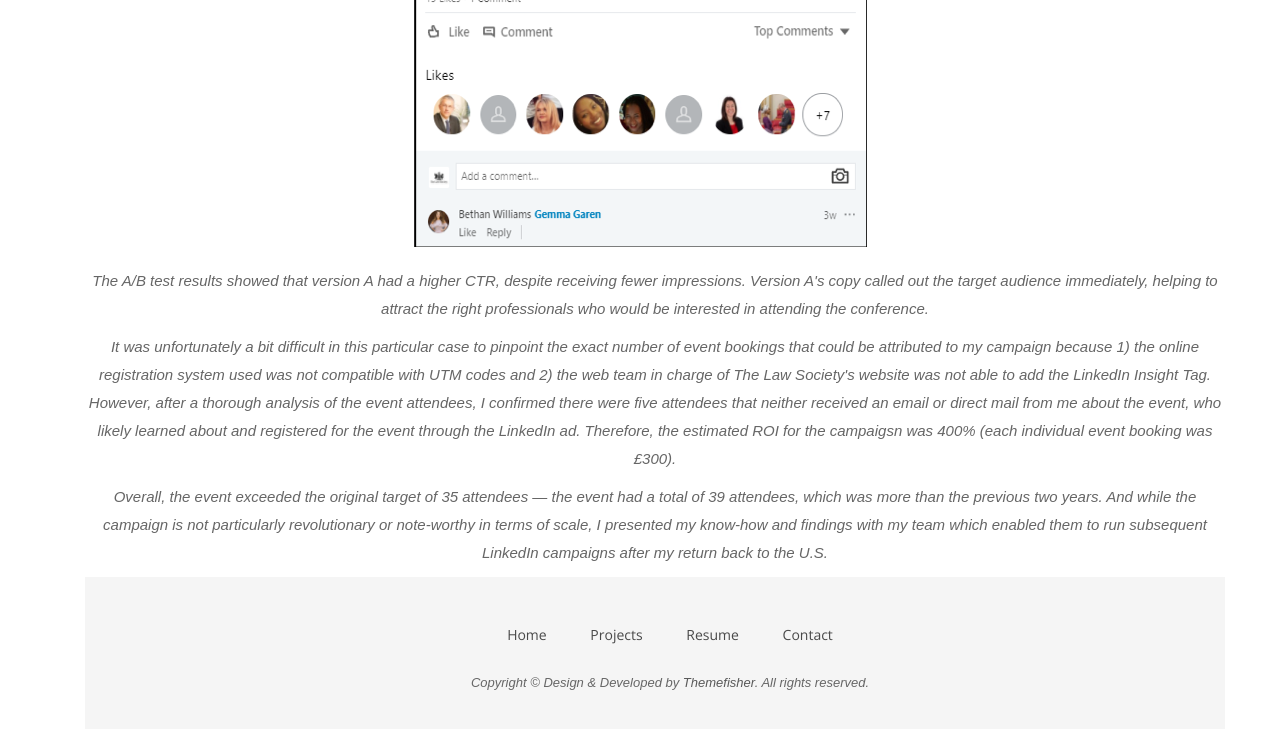
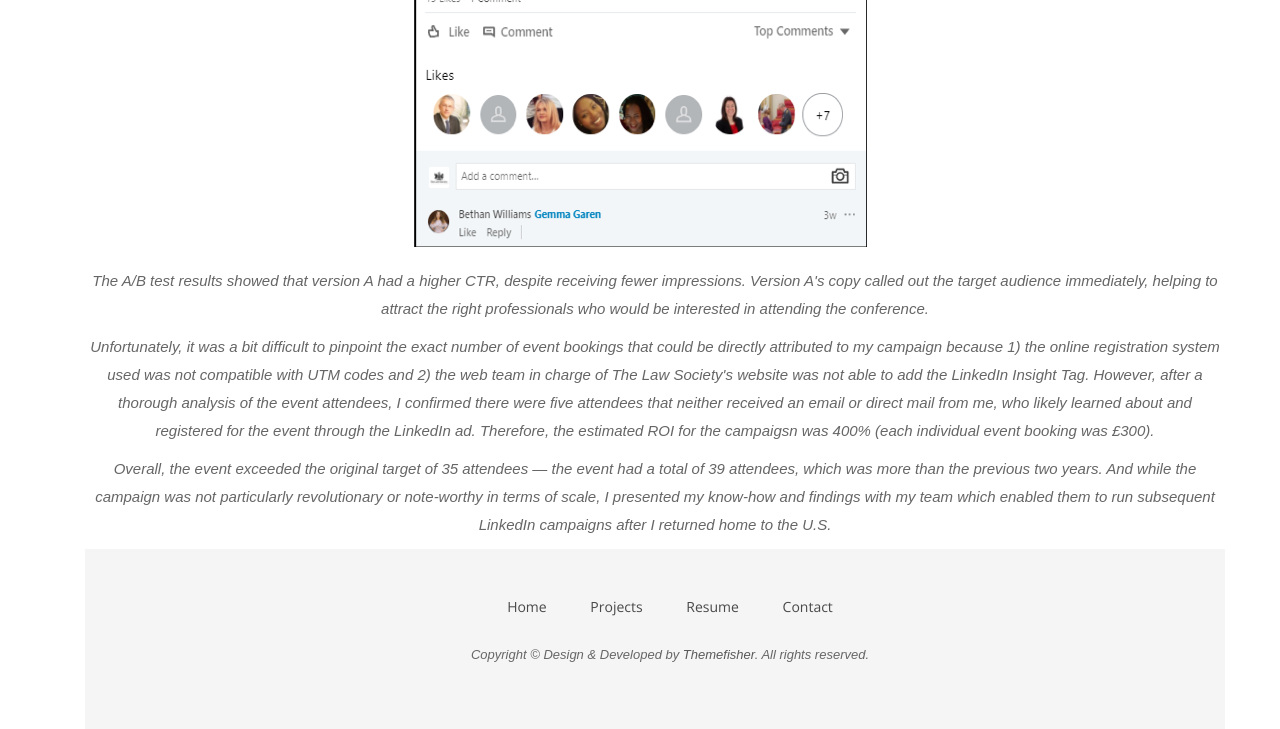
Before and after one commit to melanietsou/melanietsou.github.io, a Jekyll site: the page built from thelawsociety.html, in a window 1280 px wide and 900 px high, scrolled down 1415 px. Shown: the top 729 px of the window. Built offline with Jekyll 4.4.1, drawn with Linux system fonts in a browser that asks for light colours; nearby versions of some CDN libraries; some web fonts are replaced.

Commit message:
updatelawsociety

```diff
--- a/thelawsociety.html
+++ b/thelawsociety.html
@@ -29,5 +29,5 @@ permalink: /thelawsociety/
 </p>
 	<div class="container">
 <p>The A/B test results showed that version A had a higher CTR, despite receiving fewer impressions. Version A's copy called out the target audience immediately, helping to attract the right professionals who would be interested in attending the conference.</p>
-<p>It was unfortunately a bit difficult in this particular case to pinpoint the exact number of event bookings that could be attributed to my campaign because 1) the online registration system used was not compatible with UTM codes and 2) the web team in charge of The Law Society's website was not able to add the LinkedIn Insight Tag. However, after a thorough analysis of the event attendees, I confirmed there were five attendees that neither received an email or direct mail from me about the event, who likely learned about and registered for the event through the LinkedIn ad. Therefore, the estimated ROI for the campaigsn was 400% (each individual event booking was £300).</p>
-<p>Overall, the event exceeded the original target of 35 attendees — the event had a total of 39 attendees, which was more than the previous two years. And while the campaign is not particularly revolutionary or note-worthy in terms of scale, I presented my know-how and findings with my team which enabled them to run subsequent LinkedIn campaigns after my return back to the U.S.</p>
+<p>Unfortunately, it was a bit difficult to pinpoint the exact number of event bookings that could be directly attributed to my campaign because 1) the online registration system used was not compatible with UTM codes and 2) the web team in charge of The Law Society's website was not able to add the LinkedIn Insight Tag. However, after a thorough analysis of the event attendees, I confirmed there were five attendees that neither received an email or direct mail from me, who likely learned about and registered for the event through the LinkedIn ad. Therefore, the estimated ROI for the campaigsn was 400% (each individual event booking was £300).</p>
+<p>Overall, the event exceeded the original target of 35 attendees — the event had a total of 39 attendees, which was more than the previous two years. And while the campaign was not particularly revolutionary or note-worthy in terms of scale, I presented my know-how and findings with my team which enabled them to run subsequent LinkedIn campaigns after I returned home to the U.S.</p>
```
